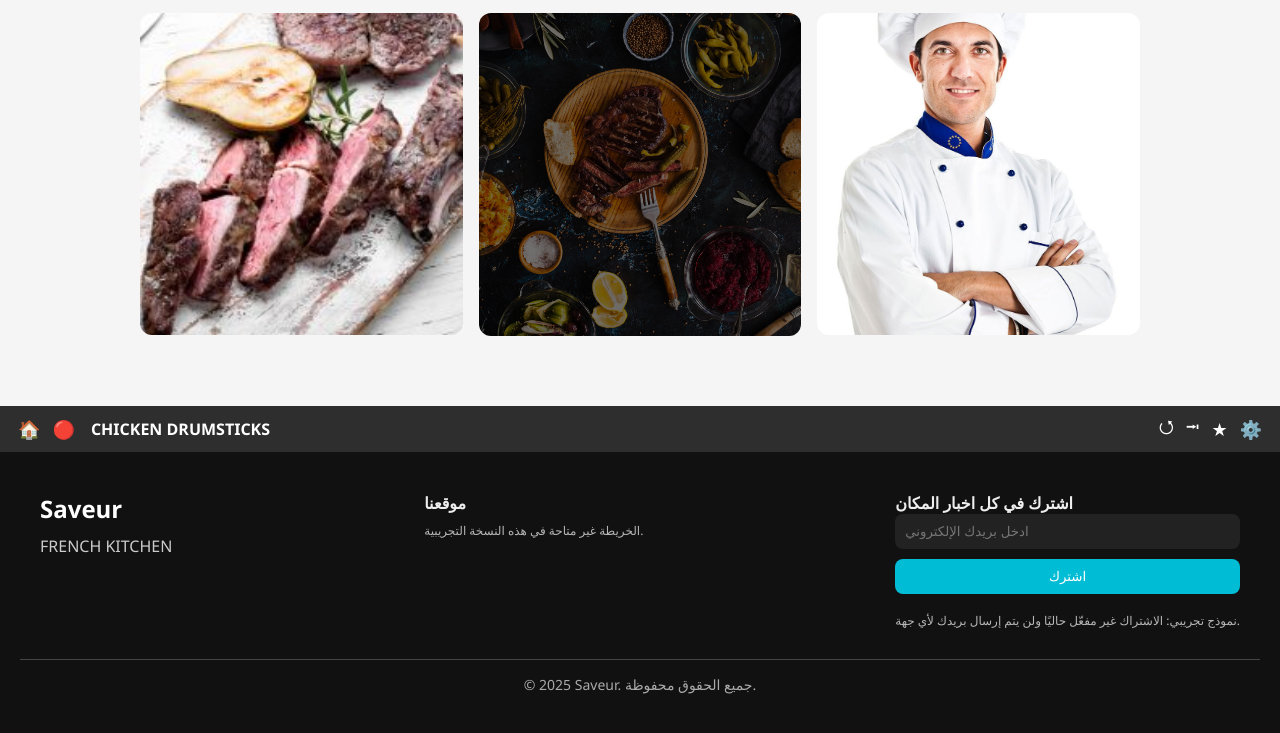
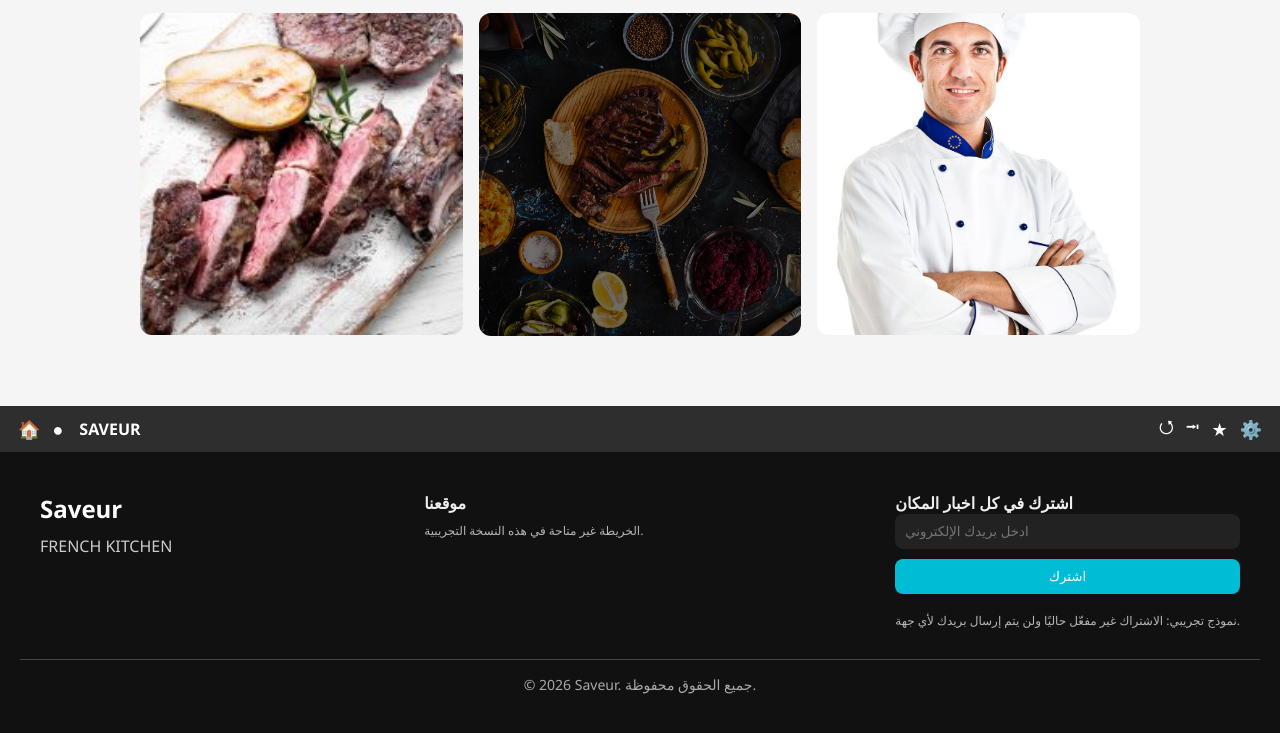
Before and after one commit to islam-osama2024/RESTAURANT, a plain HTML site: page index.html in a window 1280 px wide. Shown: the part 2704-3437 px from the top of the page. Drawn offline with Linux system fonts and the light colour scheme.

Commit message:
Update footer year and improve About section text
Updated the footer year to 2026 and modified some text in the About section to enhance clarity.

```diff
--- a/index.html
+++ b/index.html
@@ -59,7 +59,7 @@
             <div class="rest-about-text">
                 <h2>About Saveur</h2>
                 <p>Saveur is a French kitchen concept built around one simple idea: good food, carefully made, brings people together.</p>
-                <p>Every plate starts with fresh ingredients and classic French technique, and ends the way a meal should, shared around a table.</p>
+                <p>The idea: plates that would start with fresh ingredients and classic French technique, and end the way a meal should, shared around a table.</p>
                 <p class="demo-note">Saveur is a demo brand created for this front-end project.</p>
             </div>
             <img class="rest-about-img" src="./images/chef-2.jpg" alt="A chef in a white uniform with crossed arms" loading="lazy">
@@ -111,8 +111,8 @@
     <nav class="navbar">
         <div class="navbar-left">
             <span class="icon">🏠</span>
-            <span class="icon">🔴</span>
-            <span class="title">CHICKEN DRUMSTICKS</span>
+            <span class="icon" aria-hidden="true">●</span>
+            <span class="title">SAVEUR</span>
         </div>
         <div class="navbar-right">
             <span class="icon">⭯</span>
@@ -147,7 +147,7 @@
     ↑
 </div>
         <div class="footer-bottom">
-            <p>&copy; 2025 Saveur. جميع الحقوق محفوظة.</p>
+            <p>&copy; <span id="footer-year">2026</span> Saveur. جميع الحقوق محفوظة.</p>
         </div>
     </footer>
 
```
